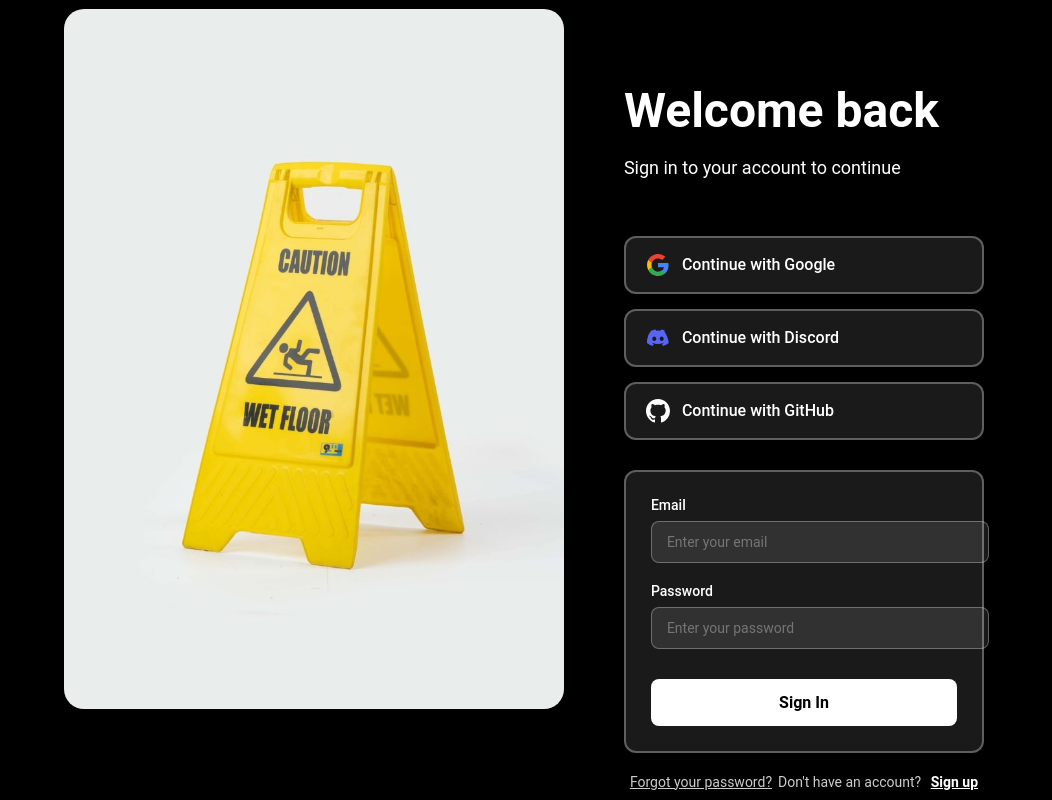
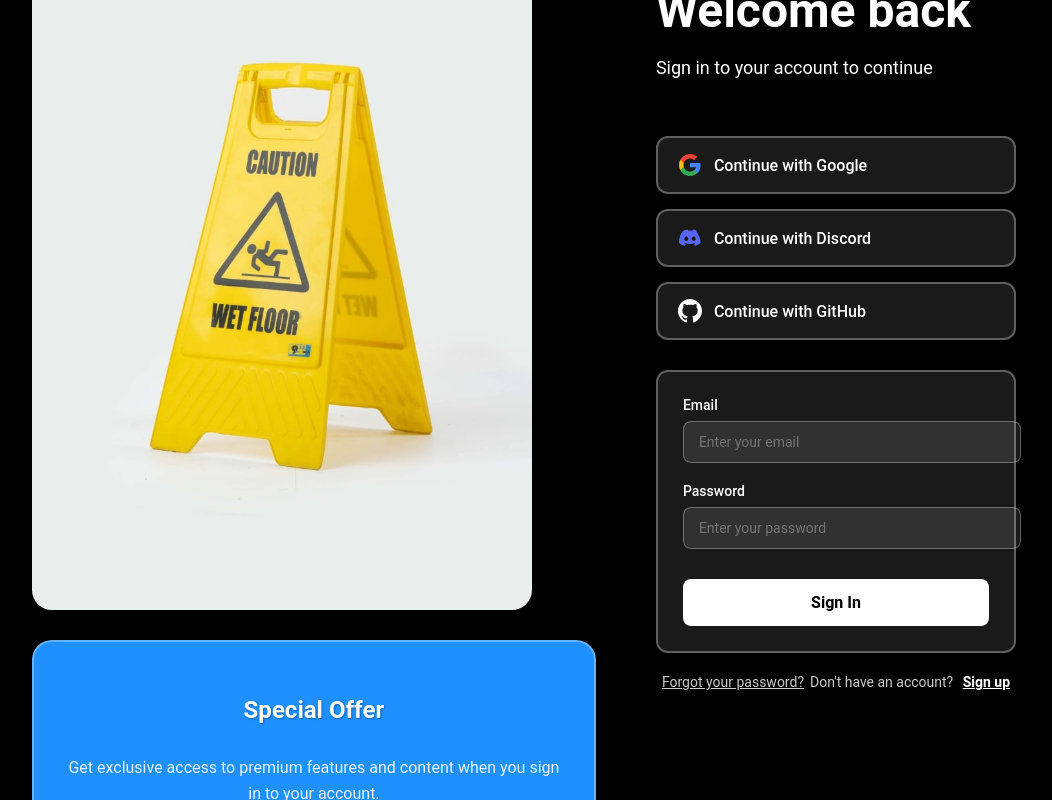
Before and after one commit to vinividivicilala/lolo, a Next.js app in the folder faq/: page /signin in a window 1280 px wide. Shown: the whole page, without its empty margins (116-1168 px from the left). Built offline with nearby package versions, Linux system fonts and the light colour scheme.

Commit message:
Update page.tsx

```diff
--- a/faq/app/signin/page.tsx
+++ b/faq/app/signin/page.tsx
@@ -37,6 +37,14 @@ export default function SignInPage({ onClose, onSwitchToSignUp, onSwitchToForgot
           gap: '60px',
         }}
       >
+        {/* Container untuk Foto dan Card */}
+        <div
+          style={{
+            display: 'flex',
+            flexDirection: 'column',
+            gap: '30px',
+          }}
+        >
           {/* Foto Portrait */}
           <div
             style={{
@@ -50,6 +58,97 @@ export default function SignInPage({ onClose, onSwitchToSignUp, onSwitchToForgot
               boxShadow: '0 10px 30px rgba(0,0,0,0.3)',
             }}
           />
+
+          {/* Card Design - Besar ke atas, bawah, dan samping */}
+          <div
+            style={{
+              width: '500px',
+              padding: '30px',
+              backgroundColor: '#1E90FF', // Warna biru stabilo
+              borderRadius: '20px',
+              boxShadow: '0 10px 30px rgba(0,0,0,0.3)',
+              border: '2px solid rgba(255, 255, 255, 0.3)',
+              display: 'flex',
+              flexDirection: 'column',
+              alignItems: 'center',
+              justifyContent: 'center',
+              textAlign: 'center',
+            }}
+          >
+            <h3
+              style={{
+                fontFamily: "'Roboto', sans-serif",
+                fontSize: '24px',
+                fontWeight: 'bold',
+                color: '#ffffff',
+                marginBottom: '15px',
+                textShadow: '1px 1px 2px rgba(0,0,0,0.3)',
+              }}
+            >
+              Special Offer
+            </h3>
+            <p
+              style={{
+                fontFamily: "'Roboto', sans-serif",
+                fontSize: '16px',
+                color: '#ffffff',
+                lineHeight: '1.6',
+                marginBottom: '20px',
+                opacity: '0.9',
+              }}
+            >
+              Get exclusive access to premium features and content when you sign in to your account.
+            </p>
+            <div
+              style={{
+                display: 'flex',
+                gap: '10px',
+                flexWrap: 'wrap',
+                justifyContent: 'center',
+              }}
+            >
+              <span
+                style={{
+                  padding: '8px 16px',
+                  backgroundColor: 'rgba(255, 255, 255, 0.2)',
+                  borderRadius: '20px',
+                  color: '#ffffff',
+                  fontSize: '14px',
+                  fontFamily: "'Roboto', sans-serif",
+                  fontWeight: '500',
+                }}
+              >
+                Premium Features
+              </span>
+              <span
+                style={{
+                  padding: '8px 16px',
+                  backgroundColor: 'rgba(255, 255, 255, 0.2)',
+                  borderRadius: '20px',
+                  color: '#ffffff',
+                  fontSize: '14px',
+                  fontFamily: "'Roboto', sans-serif",
+                  fontWeight: '500',
+                }}
+              >
+                Exclusive Content
+              </span>
+              <span
+                style={{
+                  padding: '8px 16px',
+                  backgroundColor: 'rgba(255, 255, 255, 0.2)',
+                  borderRadius: '20px',
+                  color: '#ffffff',
+                  fontSize: '14px',
+                  fontFamily: "'Roboto', sans-serif",
+                  fontWeight: '500',
+                }}
+              >
+                24/7 Support
+              </span>
+            </div>
+          </div>
+        </div>
 
         {/* Container Teks dan Login Options */}
         <div
```
Lines whose indentation alone changed are shown as unchanged.
